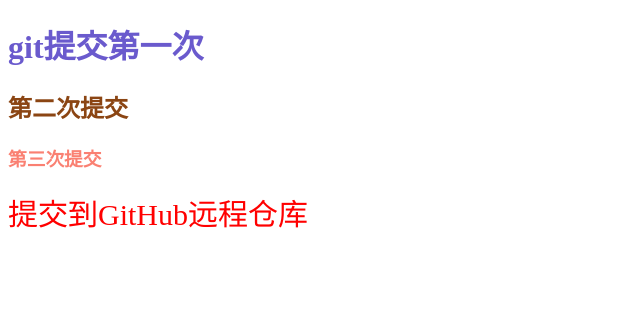
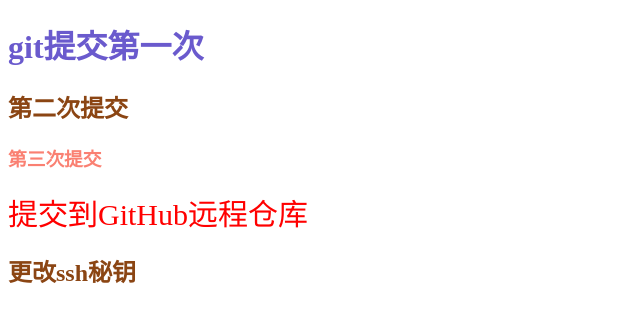
Before and after one commit to Lxiankun/gittest, a plain HTML site: page index.html in a window 1280 px wide. Shown: the whole page, without its empty margins (0-640 px from the left). Drawn offline with Linux system fonts and the light colour scheme.

Commit message:
'测试ssh秘钥'

```diff
--- a/index.html
+++ b/index.html
@@ -14,6 +14,7 @@
     <h2>第二次提交</h2>
     <h3>第三次提交</h3>
     <div>提交到GitHub远程仓库</div>
+    <h2>更改ssh秘钥</h2>
 </body>
 
 </html>
```
